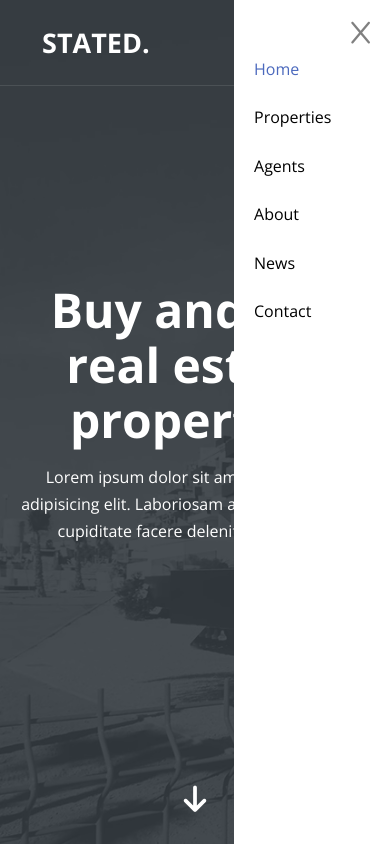
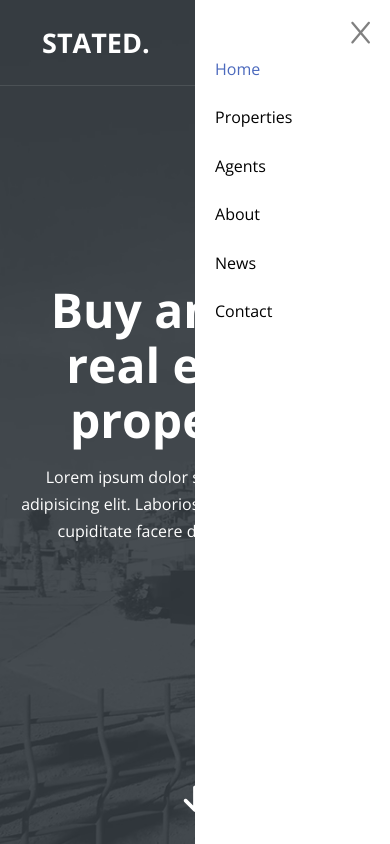
Before and after one commit to mohammed-fandees/STATED, a website: page index.html in a window 390 px wide. Both pictures are taken after a click on the element 335 px from the left and 42 px from the top of the page. Shown: the top 844 px of the page. Drawn offline with nearby package versions, Linux system fonts and the light colour scheme; a web font is replaced by a local one.

Commit message:
make some changes

```diff
--- a/css/classes.css
+++ b/css/classes.css
@@ -52,5 +52,6 @@
 /* appear and disapear navbar */
 
 .appear {
-    right: 0;
+    /* right: 0; */
+    display: flex;
 }
--- a/css/master.css
+++ b/css/master.css
@@ -185,9 +185,6 @@ header ul a:hover {
 }
 
 .nav-icon:hover span:nth-child(2) {
-    /* right: -1000%; */
-    /* top: 50%; */
-    /* width: 150%; */
     transform: translateX(-30%);
 }
 
@@ -203,14 +200,15 @@ header ul .fa-x {
 
 @media (max-width: 850px) {
     header ul {
-        display: flex;
+        display: none;
         flex-direction: column;
         position: absolute;
         padding: 60px 20px;
         background: #fff;
-        right: -100%;
+        /* right: -100%; */
+        right: 0;
         top: 0;
-        width: 40%;
+        width: 50%;
         height: 100vh;
         transition: var(--main-transition);
     }
--- a/js/main.js
+++ b/js/main.js
@@ -9,7 +9,7 @@ let pre = document.querySelector("#pre");
 let next = document.querySelector("#next");
 let iPre = document.querySelector("#i-pre");
 let iNext = document.querySelector("#i-next");
-onscroll = (_) => {
+onscroll = () => {
 	navStyle();
 	const currentScroll = document.documentElement.scrollTop + 250;
 	sections.forEach((section) => {
```
